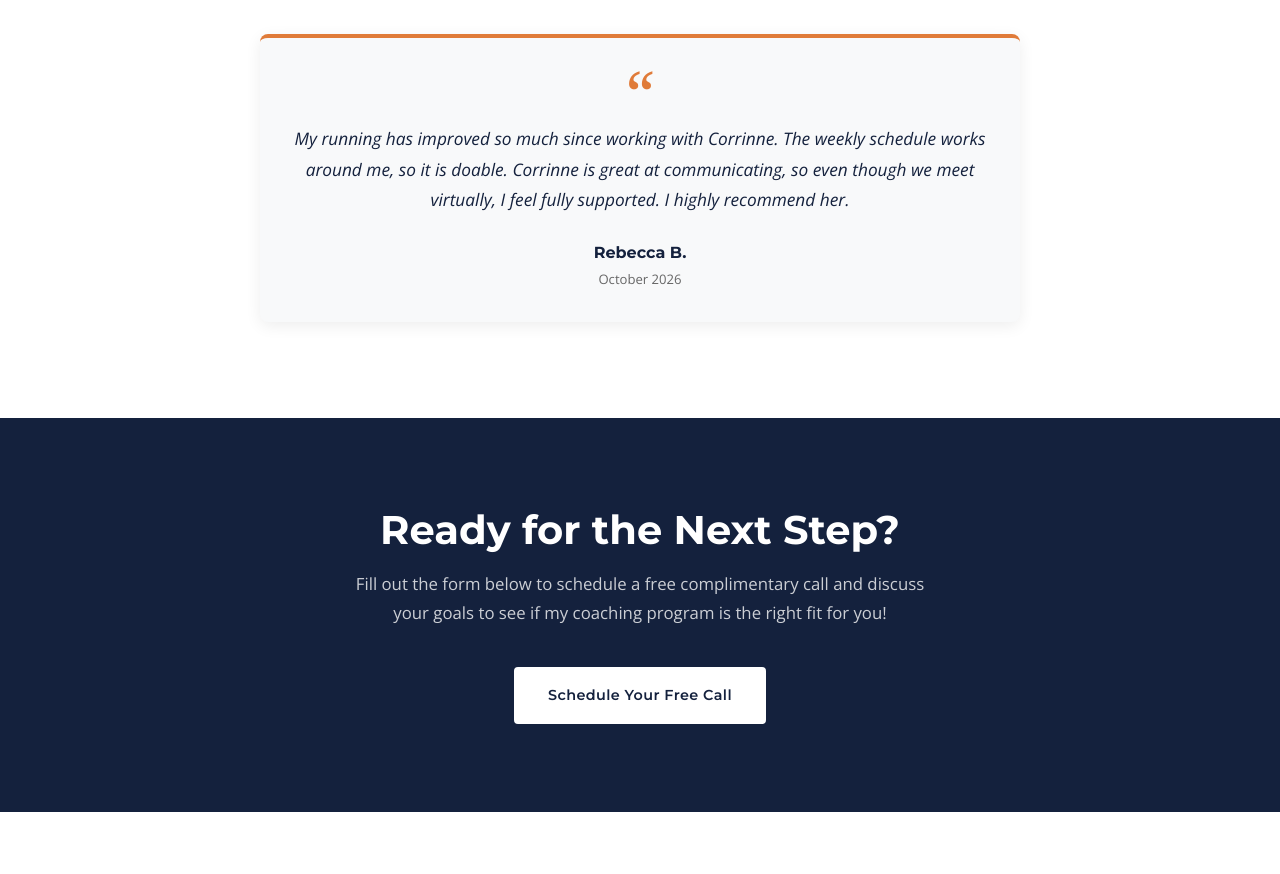
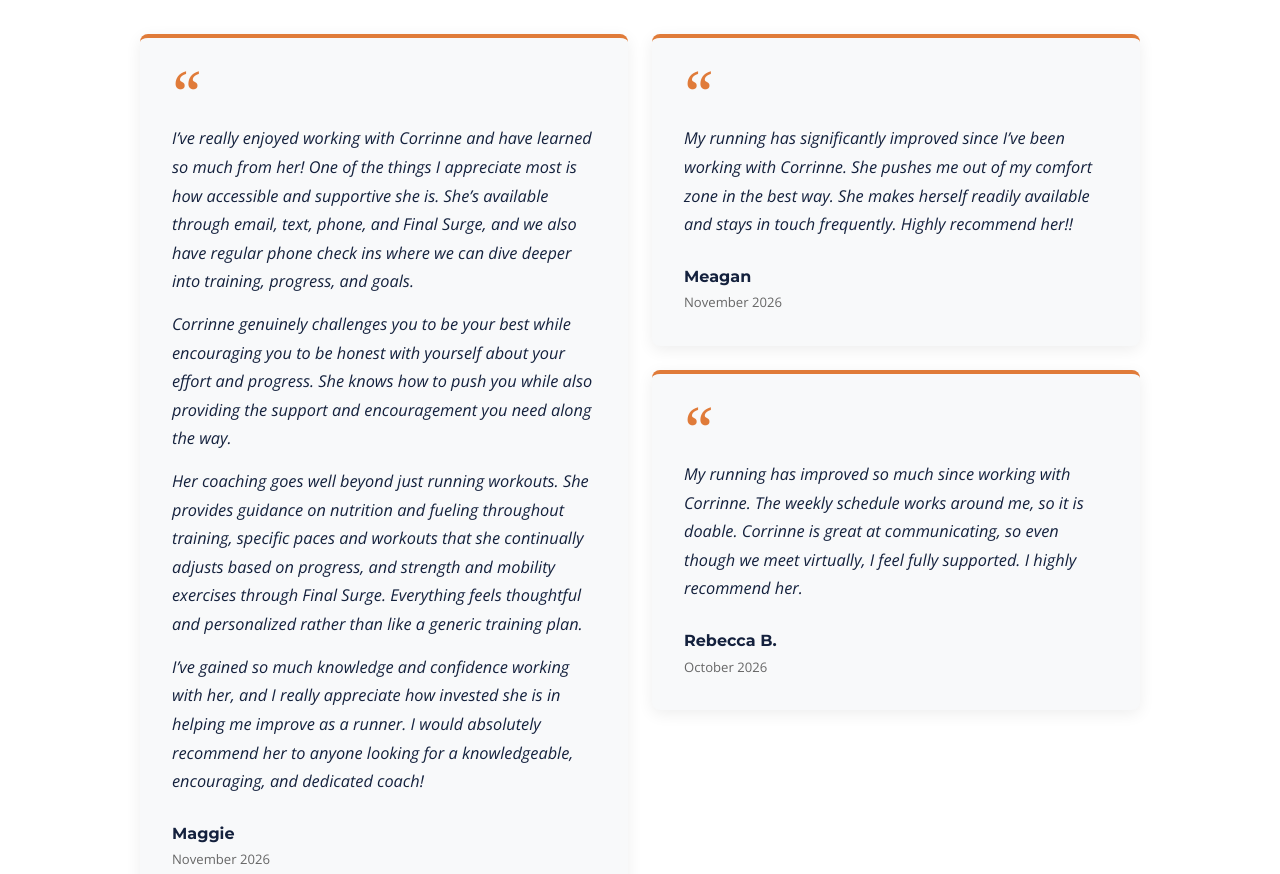
Before and after one commit to WeezeeMcWeez/nextMileRunCoaching, a plain HTML site: page index.html in a window 1280 px wide. Shown: the part 3480-4354 px from the top of the page. Drawn offline with nearby package versions, Linux system fonts and the light colour scheme.

Commit message:
Add Maggie and Meagan reviews; two-column reviews layout
Co-Authored-By: Claude Opus 5.5 <noreply@anthropic.com>

```diff
--- a/index.html
+++ b/index.html
@@ -259,6 +259,31 @@
                 <figure class="review-card">
                     <div class="review-quote-mark" aria-hidden="true">&ldquo;</div>
                     <blockquote>
+                        <p>I’ve really enjoyed working with Corrinne and have learned so much from her! One of the things I appreciate most is how accessible and supportive she is. She’s available through email, text, phone, and Final Surge, and we also have regular phone check ins where we can dive deeper into training, progress, and goals.</p>
+                        <p>Corrinne genuinely challenges you to be your best while encouraging you to be honest with yourself about your effort and progress. She knows how to push you while also providing the support and encouragement you need along the way.</p>
+                        <p>Her coaching goes well beyond just running workouts. She provides guidance on nutrition and fueling throughout training, specific paces and workouts that she continually adjusts based on progress, and strength and mobility exercises through Final Surge. Everything feels thoughtful and personalized rather than like a generic training plan.</p>
+                        <p>I’ve gained so much knowledge and confidence working with her, and I really appreciate how invested she is in helping me improve as a runner. I would absolutely recommend her to anyone looking for a knowledgeable, encouraging, and dedicated coach!</p>
+                    </blockquote>
+                    <figcaption>
+                        <span class="review-name">Maggie</span>
+                        <span class="review-date">November 2026</span>
+                    </figcaption>
+                </figure>
+
+                <figure class="review-card">
+                    <div class="review-quote-mark" aria-hidden="true">&ldquo;</div>
+                    <blockquote>
+                        My running has significantly improved since I’ve been working with Corrinne. She pushes me out of my comfort zone in the best way. She makes herself readily available and stays in touch frequently. Highly recommend her!!
+                    </blockquote>
+                    <figcaption>
+                        <span class="review-name">Meagan</span>
+                        <span class="review-date">November 2026</span>
+                    </figcaption>
+                </figure>
+
+                <figure class="review-card">
+                    <div class="review-quote-mark" aria-hidden="true">&ldquo;</div>
+                    <blockquote>
                         My running has improved so much since working with Corrinne. The weekly schedule works around me, so it is doable. Corrinne is great at communicating, so even though we meet virtually, I feel fully supported. I highly recommend her.
                     </blockquote>
                     <figcaption>
--- a/style.css
+++ b/style.css
@@ -607,11 +607,11 @@ blockquote {
     background: var(--white);
 }
 
+/* Two balanced columns; cards flow top-to-bottom so long and short reviews pack together */
 .reviews-grid {
-    display: grid;
-    grid-template-columns: repeat(auto-fit, minmax(300px, 1fr));
-    gap: 1.5rem;
-    max-width: 760px;
+    columns: 2;
+    column-gap: 1.5rem;
+    max-width: 1000px;
     margin: 0 auto;
 }
 
@@ -621,7 +621,8 @@ blockquote {
     border-top: 4px solid var(--accent);
     padding: 2.25rem 2rem 2rem;
     box-shadow: var(--shadow-sm);
-    text-align: center;
+    break-inside: avoid;
+    margin: 0 0 1.5rem;
 }
 
 .review-quote-mark {
@@ -637,9 +638,11 @@ blockquote {
     background: none;
     padding: 0;
     margin: 0 0 1.5rem;
-    font-size: 1.08rem;
+    font-size: 1.02rem;
     line-height: 1.75;
 }
+
+.review-card blockquote p + p { margin-top: 0.9rem; }
 
 .review-card figcaption {
     display: flex;
@@ -1188,7 +1191,7 @@ blockquote {
 
     #about, #coaching, #reviews, #contact { padding: 4rem 0; }
 
-    .reviews-grid { grid-template-columns: 1fr; }
+    .reviews-grid { columns: 1; }
 
     .review-card { padding: 2rem 1.35rem 1.75rem; }
     #cta { padding: 3.5rem 0; }
```
